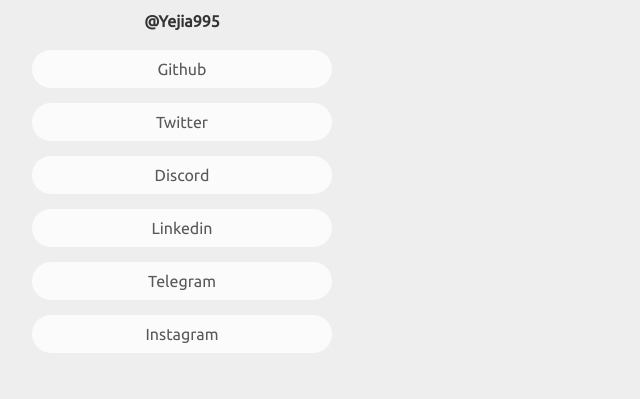
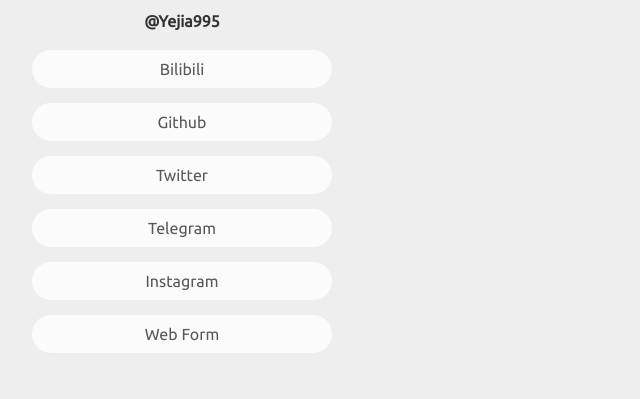
Before and after one commit to Yejia995/LinkTree, a plain HTML site: page index.html in a window 1280 px wide. Shown: the part 219-618 px from the top of the page, 458-1098 px from the left. Drawn offline with Linux system fonts and the light colour scheme.

Commit message:
Update index.html

```diff
--- a/index.html
+++ b/index.html
@@ -21,12 +21,12 @@
 
   <!-- Social Network Links -->
   <div id="column">
+    <a id="button" href="https://space.bilibili.com/12164" target="_blank">Bilibili</a>
     <a id="button" href="https://github.com/Yejia995" target="_blank">Github</a>
     <a id="button" href="https://twitter.com/Yejia995" target="_blank">Twitter</a>
-    <a id="button" href="https://discord.gg/Yejia995" target="_blank">Discord</a>
-    <a id="button" href="https://www.buttonedin.com/in/Yejia995" target="_blank">Linkedin</a>
     <a id="button" href="https://t.me/Yejia995" target="_blank">Telegram</a>
     <a id="button" href="https://www.instagram.com/Yejia995" target="_blank">Instagram</a>
+    <a id="button" href="https://form.yejia995.top" target="_blank">Web Form</a>
   </div>
 
   <div id="github">
```
